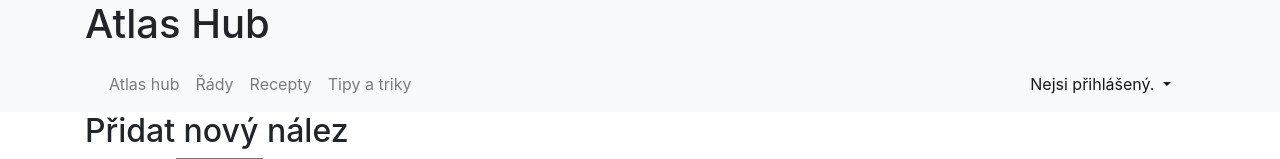
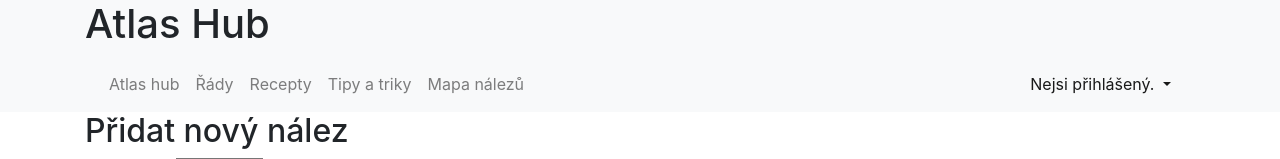
Before and after one commit to Wolferine69/mushroomatlas, a Django app: page /add_finding/ in a window 1280 px wide. Shown: the top 159 px of the page. Run offline with Django 5.2, Linux system fonts and the light colour scheme; data that the repository does not hold is empty; some libraries are stand-ins or nearby versions.

Commit message:
feature: nav menu to findings

```diff
--- a/templates/base.html
+++ b/templates/base.html
@@ -44,6 +44,9 @@
                         </li>
                         <li class="nav-item">
                             <a class="nav-link" href="{% url 'tip_list' %}">Tipy a triky</a>
+                        </li>
+                        <li class="nav-item">
+                            <a class="nav-link" href="{% url 'findings_map' %}">Mapa nálezů</a>
                         </li>
                         {% if user.is_authenticated %}
                             <li class="nav-item">
--- a/viewer/templates/findings_map.html
+++ b/viewer/templates/findings_map.html
@@ -2,6 +2,9 @@
 
 {% block content %}
 <h2>Nálezy hub</h2>
+{% if user.is_authenticated %}
+    <a class="nav-link" href="{% url 'add_finding' %}">Přidej nález</a>
+{% endif %}
 <div id="map"></div>
 
 <script src="https://unpkg.com/leaflet@1.7.1/dist/leaflet.js"></script>
```
